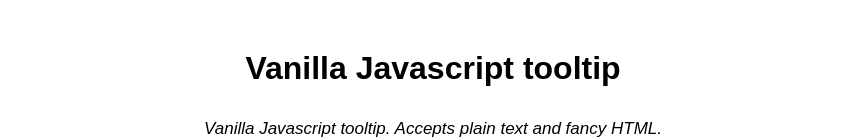
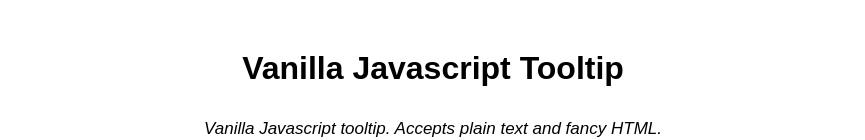
Before and after one commit to zoltantothcom/vanilla-js-tooltip, a plain HTML site: page index.html in a window 1280 px wide. Shown: the part 170-310 px from the top of the page, without its empty margins (207-1072 px from the left). Drawn offline with Linux system fonts and the light colour scheme.

Commit message:
Consistency added to index.html

```diff
--- a/index.html
+++ b/index.html
@@ -3,7 +3,7 @@
 <head>
     <meta charset="utf-8">
 
-    <title>Vanilla Javascript tooltip</title>
+    <title>Vanilla Javascript Tooltip</title>
 
     <link rel="stylesheet" href="styles/vanilla-js-tooltip.css" />
     <link rel="stylesheet" href="styles/prism.css" />
@@ -12,7 +12,7 @@
     <header>
         <img src="images/vanilla-js-logo.jpg" alt="Vanilla JS">
 
-        <h1>Vanilla Javascript tooltip</h1>
+        <h1>Vanilla Javascript Tooltip</h1>
 
         <h3>Vanilla Javascript tooltip. Accepts plain text and fancy HTML.</h3>
     </header>
```
